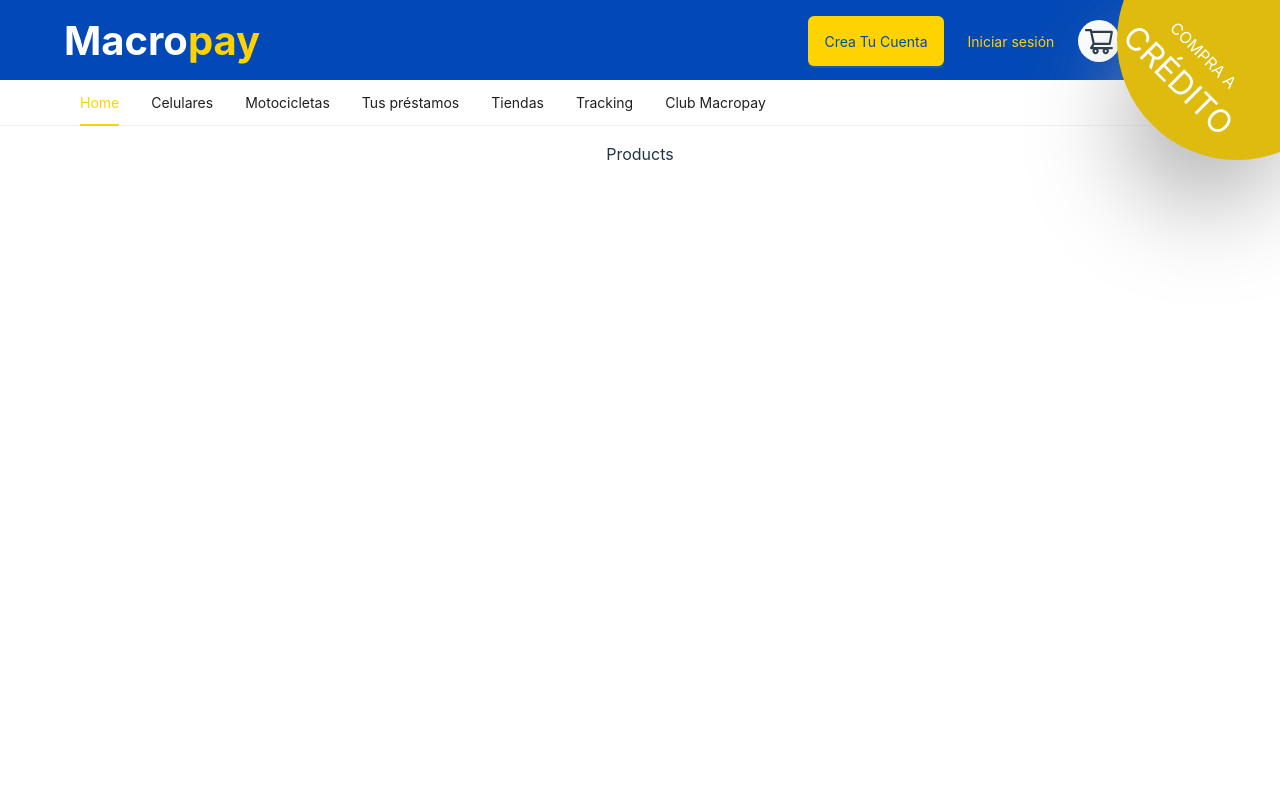
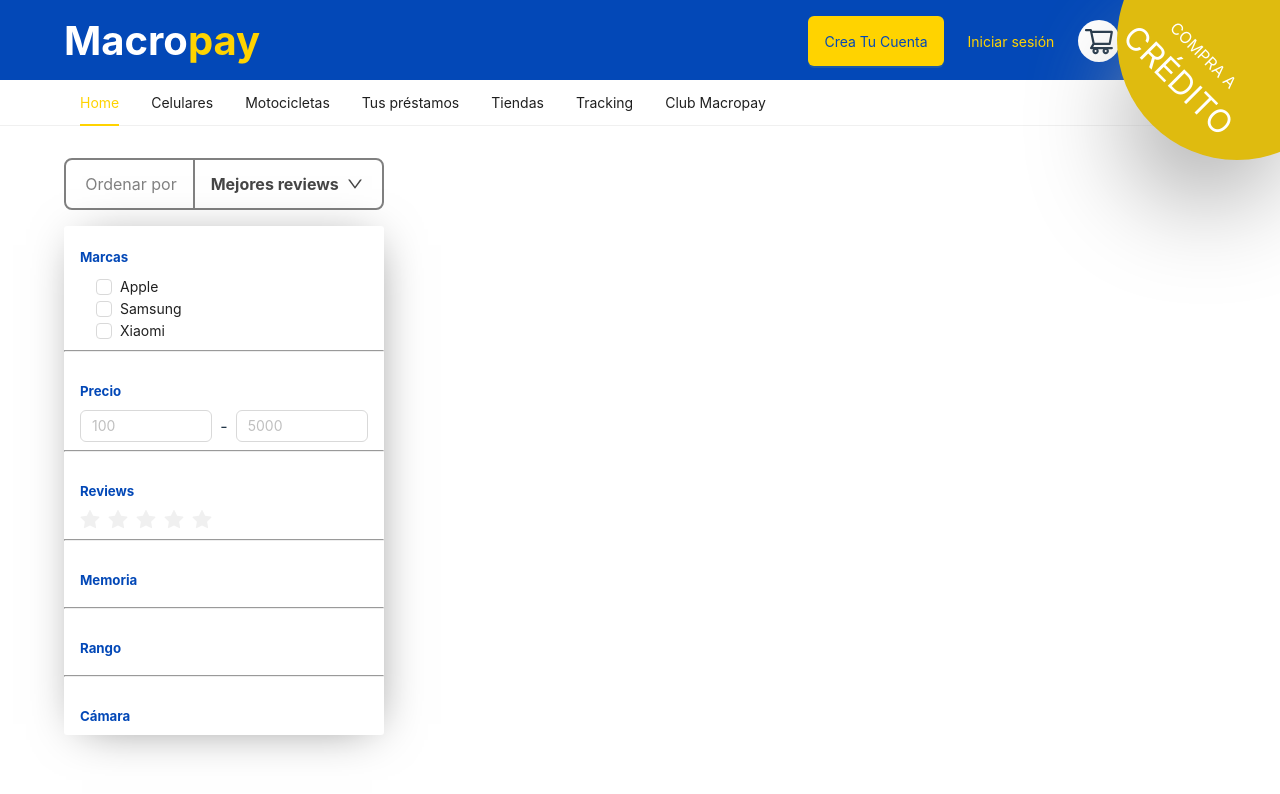
Before and after one commit to ErickA2000/macropay-store, a React (Vite) app: page / in a window 1280 px wide. Shown: the top 794 px of the page. Built offline with nearby package versions, Linux system fonts and the light colour scheme.

Commit message:
feat: :sparkles: created filter

```diff
--- /dev/null
+++ b/src/components/Filter.tsx
@@ -0,0 +1,95 @@
+import DropdownSort from "./atoms/DropdownSort";
+import "../styles/filter.css";
+import { Checkbox, GetProp, Input, Rate } from "antd";
+
+const optionsBrands: Options[] = [
+  {
+    label: "Apple",
+    value: "apple",
+  },
+  {
+    label: "Samsung",
+    value: "samsung",
+  },
+  {
+    label: "Xiaomi",
+    value: "xiaomi",
+  },
+];
+
+const onChangeBrand: GetProp<typeof Checkbox.Group, "onChange"> = (
+  checkedValues
+) => {
+  console.log("Brand:", checkedValues);
+};
+
+function Filter() {
+  return (
+    <>
+      <section className="sort">
+        <p>Ordenar por</p>
+        <div className="divider"></div>
+        <DropdownSort />
+      </section>
+
+      <section className="container-filter">
+        <section className="section-filter">
+          <h5 className="text-color-blue">Marcas</h5>
+
+          <div className="content-checkbox">
+            <Checkbox.Group
+              options={optionsBrands}
+              onChange={onChangeBrand}
+              className="brand-list"
+            />
+          </div>
+        </section>
+
+        <hr />
+
+        <section className="section-filter">
+          <h5 className="text-color-blue">Precio</h5>
+
+          <div className="inputs-range-price">
+            <Input placeholder="100"/>
+            <p>-</p>
+            <Input placeholder="5000"/>
+          </div>
+        </section>
+
+        <hr />
+
+        <section className="section-filter">
+          <h5 className="text-color-blue">Reviews</h5>
+
+          <Rate/>
+        </section>
+
+        <hr />
+
+        <section className="section-filter">
+          <h5 className="text-color-blue">Memoria</h5>
+        </section>
+
+        <hr />
+
+        <section className="section-filter">
+          <h5 className="text-color-blue">Rango</h5>
+        </section>
+
+        <hr />
+
+        <section className="section-filter">
+          <h5 className="text-color-blue">Cámara</h5>
+        </section>
+      </section>
+    </>
+  );
+}
+
+export default Filter;
+
+interface Options {
+  label: string;
+  value: string;
+}
--- a/src/components/Header.tsx
+++ b/src/components/Header.tsx
@@ -1,7 +1,7 @@
 import { Button } from "antd";
 import { ShoppingCartOutlined } from "@ant-design/icons";
 import "../styles/header.css";
-import NavHeader from "./NavHeader";
+import NavHeader from "./atoms/NavHeader";
 
 function Header() {
   return (
--- /dev/null
+++ b/src/components/atoms/DropdownSort.tsx
@@ -0,0 +1,65 @@
+import type { MenuProps } from "antd";
+import { Dropdown, Space } from "antd";
+import { DownOutlined } from "@ant-design/icons";
+import { useState } from "react";
+import '../../styles/dropdownSort.css';
+
+const items: MenuProps["items"] = [
+  {
+    key: "1",
+    label: "Mejores reviews",
+  },
+  {
+    key: "2",
+    label: "Precio mas alto",
+  },
+  {
+    key: "3",
+    label: "Precio mas bajo",
+  },
+];
+
+function DropdownSort() {
+    const firstItem = items && items[0] as Item;
+    const defaultLabel = firstItem ? firstItem.label : "Seleccione";
+
+    const [currentItemLabel, setCurrentItemLabel] = useState(defaultLabel);
+
+    const handleMenuClick: MenuProps['onClick'] = (e) => {
+        const item = filterItemByKey(e.key) as Item;
+        setCurrentItemLabel(item.label);
+
+    }
+
+    const filterItemByKey = (key: string) => {
+        if(items){
+            for(const item of items) {
+                if(item && item.key === key){
+                    return item;
+                }
+            }
+        }
+    }
+
+  return (
+    <Dropdown
+      menu={{
+        items,
+        onClick: handleMenuClick,
+      }}>
+      <a onClick={(e) => e.preventDefault()}>
+        <Space>
+          {currentItemLabel}
+          <DownOutlined />
+        </Space>
+      </a>
+    </Dropdown>
+  );
+}
+
+export default DropdownSort;
+
+interface Item {
+    key: string;
+    label: string;
+}
--- a/src/components/NavHeader.tsx
+++ b/src/components/atoms/NavHeader.tsx
@@ -1,7 +1,7 @@
 import type { MenuProps } from "antd";
 import { Menu } from 'antd';
 import { useState } from "react";
-import '../styles/navHeader.css'
+import '../../styles/navHeader.css'
 
 type MenuItem = Required<MenuProps>['items'][number];
 
--- a/src/index.css
+++ b/src/index.css
@@ -72,3 +72,7 @@
   margin-left: 5%;
   margin-right: 5%;
 }
+
+.text-color-blue{
+  color: #0348B7;
+}
--- a/src/pages/Products.tsx
+++ b/src/pages/Products.tsx
@@ -1,7 +1,14 @@
-function Products(){
-    return (
-        <p>Products</p>
-    );
+import Filter from "../components/Filter";
+import '../styles/products.css'
+
+function Products() {
+  return (
+    <div className="container mg-top">
+      <aside className="filter">
+        <Filter />
+      </aside>
+    </div>
+  );
 }
 
 export default Products;
--- /dev/null
+++ b/src/styles/dropdownSort.css
@@ -0,0 +1,4 @@
+a{
+    color: #454545 !important;
+    font-weight: bold !important;
+}
--- /dev/null
+++ b/src/styles/filter.css
@@ -0,0 +1,67 @@
+h5{
+    margin-bottom: .5rem;
+}
+
+.sort{
+    display: flex;
+    justify-content: center;
+    align-items: center;
+    gap: 1rem;
+    height: 3rem;
+    border: 2px solid gray;
+    border-radius: .5rem;
+
+    p{
+        color: gray;
+    }
+}
+
+.divider{
+    width: 2px;
+    background-color: gray;
+    height: 100%;
+}
+
+.container-filter{
+    background-color: #fff;
+    margin-top: 1rem;
+    border-radius: 3px;
+    box-shadow: 3px 4px 46px -15px rgba(0,0,0,0.52);
+}
+
+.section-filter{
+    display: flex;
+    flex-direction: column;
+    align-items: flex-start;
+    padding-right: 1rem;
+    padding-left: 1rem;
+}
+
+.content-checkbox{
+    overflow-y: scroll;
+    width: 100%;
+    max-height: 10rem;
+}
+
+.content-checkbox::-webkit-scrollbar{
+    width: 5px;
+    height: 100%;
+}
+
+.content-checkbox::-webkit-scrollbar-thumb {
+    background: #0348B7;
+    box-shadow: 0 0 2px 1px rgba(0, 0, 0, 0.2);
+}
+
+.brand-list{
+    display: flex;
+    flex-direction: column;
+    margin-left: 1rem;
+}
+
+.inputs-range-price{
+    display: flex;
+    gap: .5rem;
+    height: 2rem;
+    align-items: center;
+}
--- a/src/styles/products.css
+++ b/src/styles/products.css
@@ -0,0 +1,7 @@
+.filter{
+    width: 20rem;
+}
+
+.mg-top{
+    margin-top: 2rem;
+}
```
